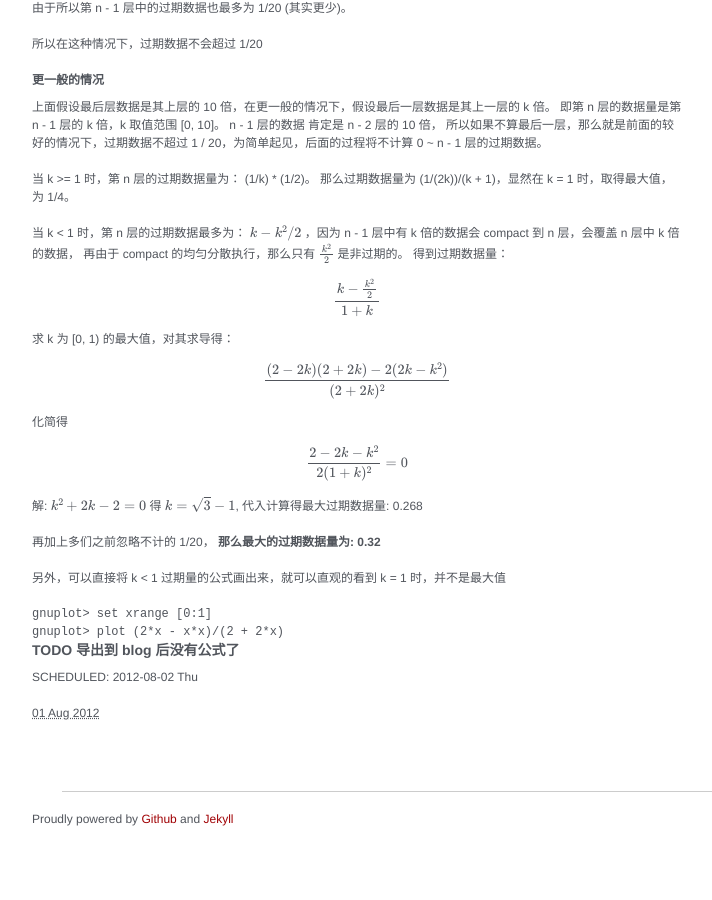
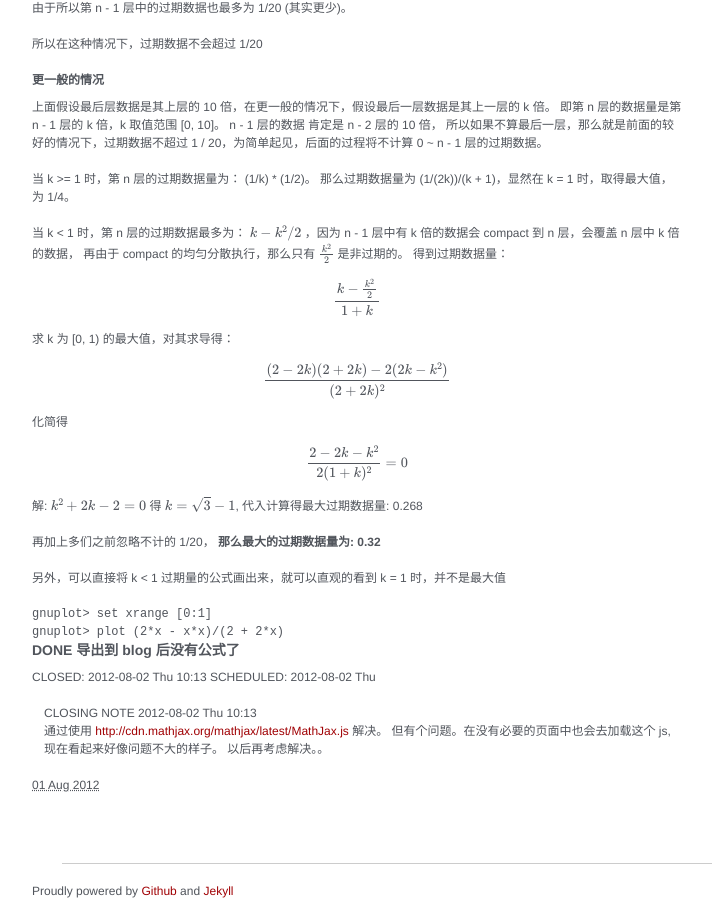
Before and after one commit to zjuliubin/zjuliubin.github.com, a Jekyll site: the page built from _posts/2012-08-01-leveldb-data-expire.html, in a window 1280 px wide and 900 px high, scrolled down 856 px. Shown: the whole window, without its empty margins (128-840 px from the left). Built offline with Jekyll 4.4.1, drawn with Linux system fonts in a browser that asks for light colours; formulas are drawn with MathJax 3; before the commit the page ends 1684 px from its top, so only the background shows below that.

Commit message:
Update TODO

```diff
--- a/_posts/2012-08-01-leveldb-data-expire.html
+++ b/_posts/2012-08-01-leveldb-data-expire.html
@@ -157,10 +157,18 @@ gnuplot&gt; plot (2*x - x*x)/(2 + 2*x)
 </div>
 
 <div id="outline-container-1-3" class="outline-3">
-<h3 id="sec-1-3"><span class="todo TODO">TODO</span> 导出到 blog 后没有公式了</h3>
+<h3 id="sec-1-3"><span class="done DONE">DONE</span> 导出到 blog 后没有公式了</h3>
 <div class="outline-text-3" id="text-1-3">
 
-<p>    <span class="timestamp-wrapper"><span class="timestamp-kwd">SCHEDULED: </span> <span class="timestamp">2012-08-02 Thu</span></span><br/>
-</p></div>
+<p>    <span class="timestamp-wrapper"><span class="timestamp-kwd">CLOSED: </span> <span class="timestamp">2012-08-02 Thu 10:13</span></span>  <span class="timestamp-wrapper"><span class="timestamp-kwd">SCHEDULED: </span> <span class="timestamp">2012-08-02 Thu</span></span><br/>
+</p><ul>
+<li>CLOSING NOTE <span class="timestamp-wrapper"> <span class="timestamp">2012-08-02 Thu 10:13</span></span> <br/>
+     通过使用 <a href="http://cdn.mathjax.org/mathjax/latest/MathJax.js">http://cdn.mathjax.org/mathjax/latest/MathJax.js</a> 解决。
+     但有个问题。在没有必要的页面中也会去加载这个 js, 现在看起来好像问题不大的样子。
+     以后再考虑解决。。
+</li>
+</ul>
+
 </div>
 </div>
+</div>
```
